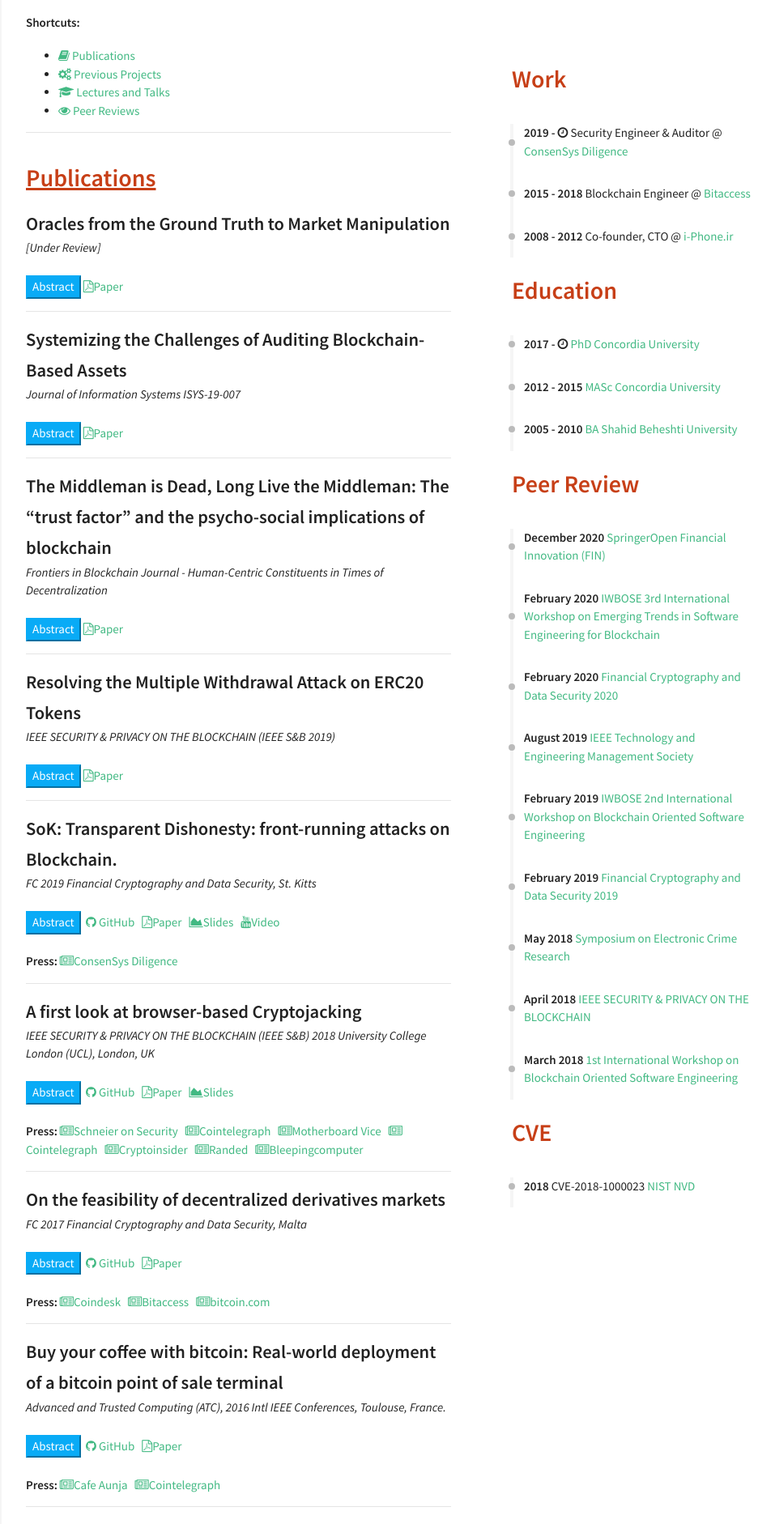
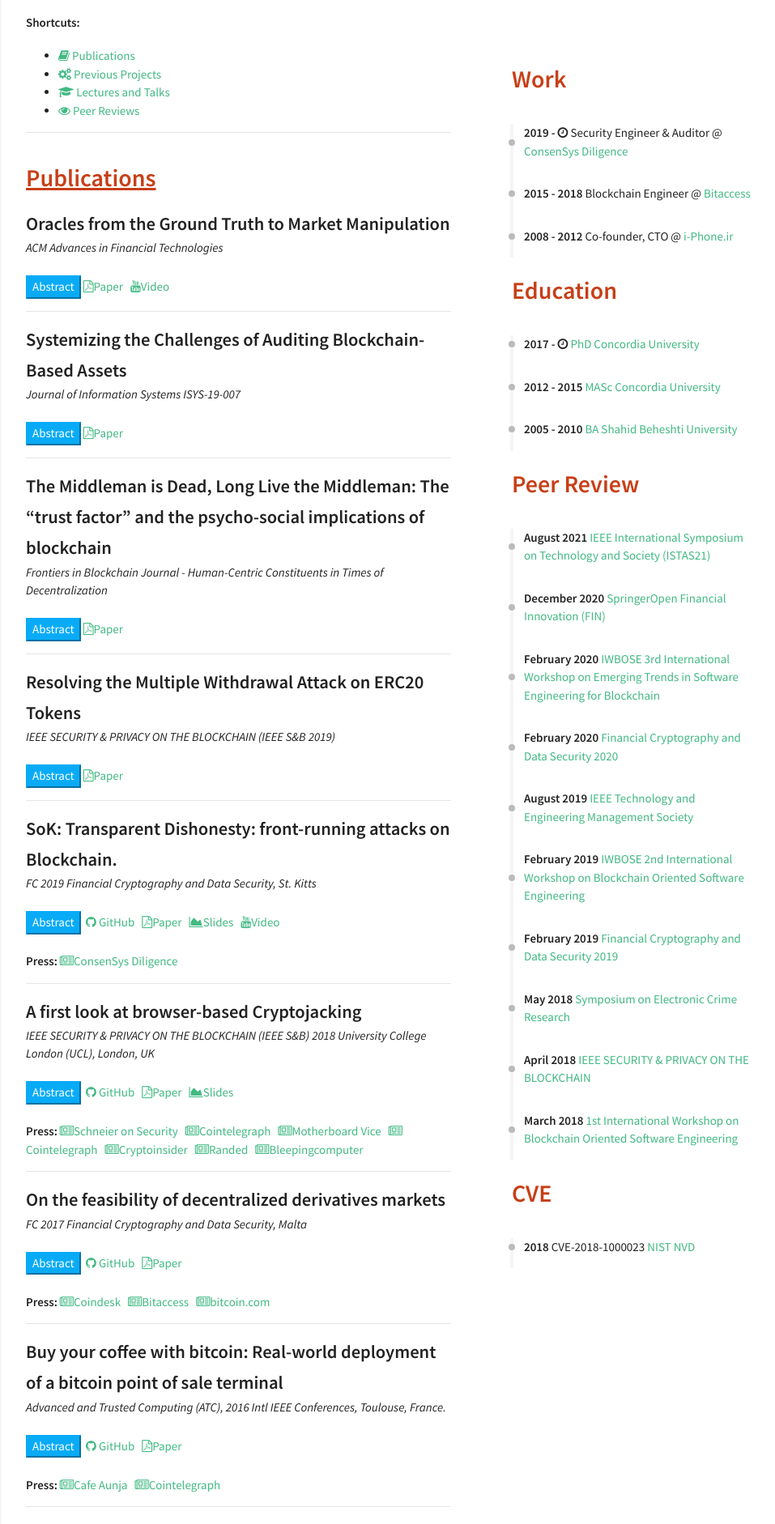
Before and after one commit to shayanb/shayan.es, a Jekyll site: the page built from index.html, in a window 1280 px wide. Shown: the part 371-2253 px from the top of the page at 81% size, without its empty margins (318-1275 px from the left). Built offline with Jekyll 4.4.1, drawn with Linux system fonts in a browser that asks for light colours; nearby versions of some CDN libraries.

Commit message:
AFT update + ISTAS21

```diff
--- a/_data/index/publications.yml
+++ b/_data/index/publications.yml
@@ -1,8 +1,9 @@
 - name: "Oracles from the Ground Truth to Market Manipulation"
   descr: One fundamental limitation of blockchain-based smart contracts is that they execute in a closed environment and only have access to the data and functionality that is either already on the blockchain or fed into the blockchain. Thus any interactions with the real world need to be mediated by a bridge service, which is called an oracle. As decentralized applications mature, oracles are playing an increasingly prominent role. With their evolution comes more attacks, necessitating a greater attention to the trust model of using oracles. In this SoK, we systemize the design alternatives for oracles, showcase attacks, and discuss attack mitigation strategies.
   year: 2021
-  published: "[Under Review]"
+  published: "ACM Advances in Financial Technologies"
   paper: https://arxiv.org/abs/2106.00667
+  youtube: https://www.youtube.com/watch?v=GNBxGr7sKoc
 
 - name: "Systemizing the Challenges of Auditing Blockchain-Based Assets"
   descr: Firms transacting using blockchain-based assets and liabilities have begun to enter capital markets in search for funding. Historically, firms have been able to raise substantial funding without an audited financial statement, however we project that in the future, audits will become a common requirement given increased competition among firms, increased scrutiny from regulators, past instances of fraud, and firms seeking an IPO. At the time of writing, accounting firms are hesitant to accept mandates from companies that hold a significant amount of cryptoassets primarily because the blockchain market introduces novel, technically sophisticated, and risky propositions that auditors are unequipped to handle. Through interviews with senior accounting professionals and structured brainstorming meetings with a multidisciplinary team of accountants and blockchain experts, we critically analyze the purported roadblocks to auditing blockchain firms and map them to traditional auditing practices, demonstrating that providing an audit opinion is challenging but not insurmountable.
--- a/_data/index/reviews.yml
+++ b/_data/index/reviews.yml
@@ -1,5 +1,10 @@
 # careers section data
 # if you don't have language feature(language.yml is empty), ignore "i18n" items
+
+- name: IEEE International Symposium on Technology and Society (ISTAS21)
+  link: https://attend.ieee.org/istas-2021/
+  date: August 2021
+  job: Sub Reviewer
 
 - name: SpringerOpen Financial Innovation (FIN)
   link: https://jfin-swufe.springeropen.com/
```
